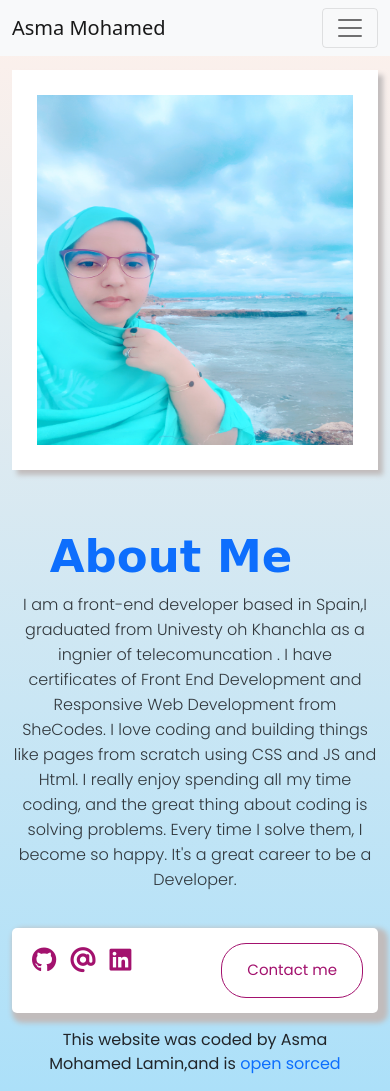
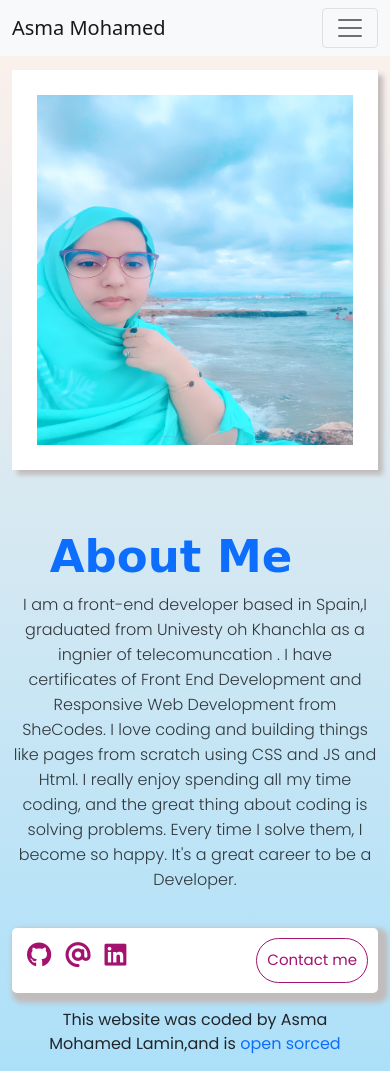
Before and after one commit to Asma710/portfolio-project, a plain HTML site: page about.html in a window 390 px wide. Drawn offline with nearby package versions, Linux system fonts and the light colour scheme; a web font is replaced by a local one.

Commit message:
changed the class button

```diff
--- a/about.html
+++ b/about.html
@@ -123,7 +123,9 @@
               ><i class="fa-brands fa-linkedin icon-color"></i
             ></a>
           </div>
-          <a href="#" title="contact me"><button>Contact me</button></a>
+          <a href="mailto:as.mohamedlamine@gmial.com" title="contact me"
+            ><button>Contact me</button></a
+          >
         </div>
         <div class="sorce-code">
           This website was coded by Asma Mohamed Lamin,and is
--- a/src/portfilo.css
+++ b/src/portfilo.css
@@ -73,6 +73,7 @@ p {
 }
 .contact i:hover {
   transform: scale(1.5);
+  color: var(--third-color);
 }
 .container-page {
   margin-top: 0px;
@@ -235,7 +236,8 @@ a {
   button {
     font-size: 15px;
   }
-  button.contact {
+  button,
+  .contact {
     padding: 10px;
   }
   .title,
```
Also changed, not shown: contact.html (+3 -1 lines), index.html (+3 -1 lines), work.html (+3 -1 lines).
